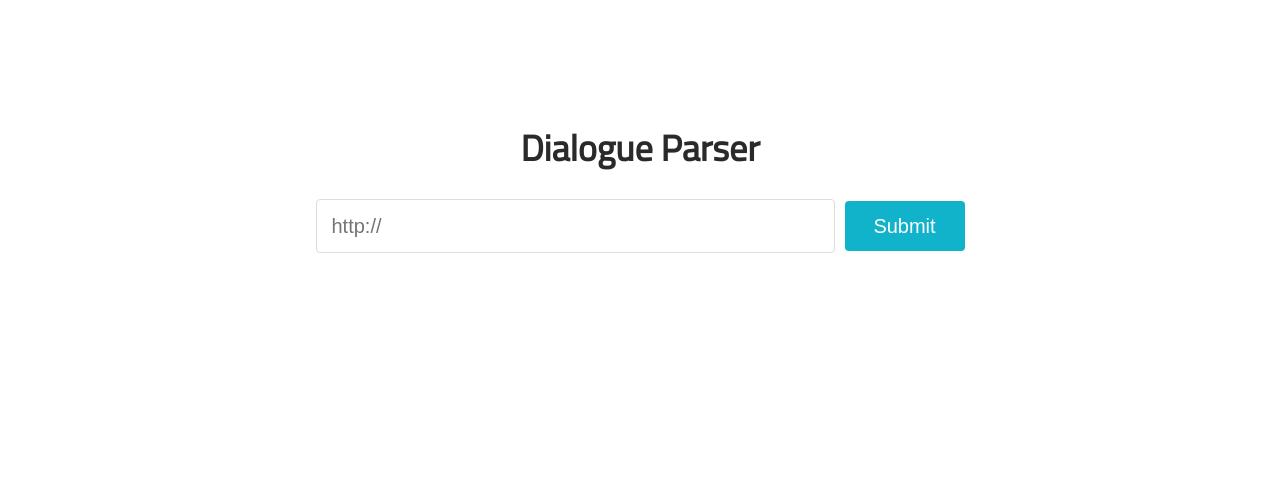
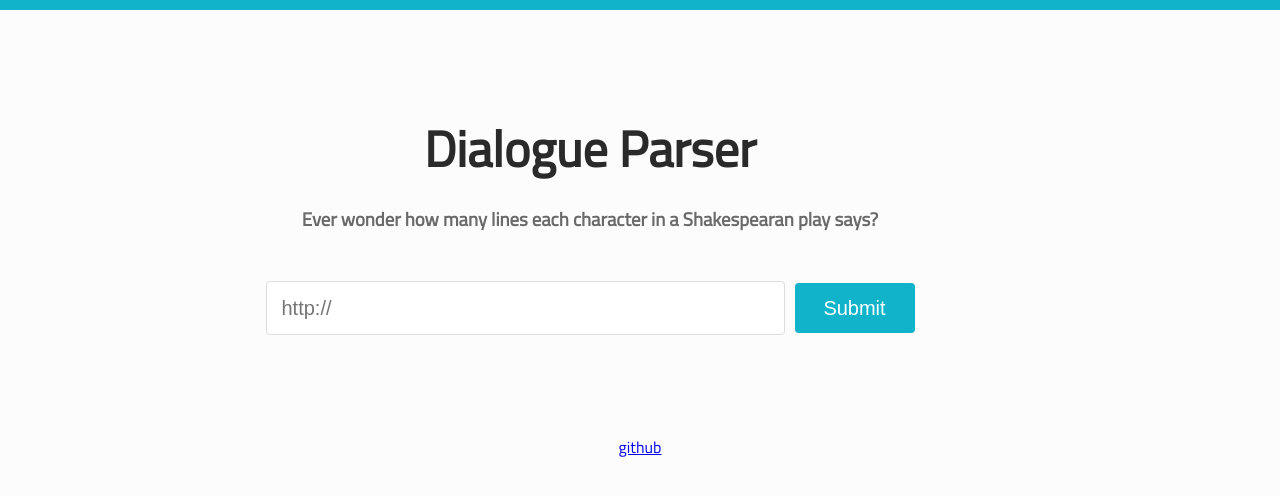
Before and after one commit to anyu/dialogue-parser, a React app: page / in a window 1280 px wide. Shown: the top 496 px of the page. Built offline with nearby package versions, Linux system fonts and the light colour scheme.

Commit message:
(style) Add overall theme styling, footer

```diff
--- a/client/src/components/App.js
+++ b/client/src/components/App.js
@@ -2,6 +2,7 @@ import React from 'react';
 
 import Search from './Search';
 import Results from './Results';
+import Footer from './Footer';
 
 const http = require('http');
 const xml2js = require('xml2js'),
@@ -109,10 +110,16 @@ class App extends React.Component {
   render() {
     return (
       <div className="container">
-        <Search submitURL={this.submitURL}/>
-        { this.state.numLines ?
-          <Results numLines={this.state.numLines}/> : null
-        }
+        <div className="accent"></div>
+        <div className="innerContainer">
+          <h1>Dialogue Parser</h1>
+          <h3>Ever wonder how many lines each character in a Shakespearan play says?</h3>
+          <Search submitURL={this.submitURL}/>
+          { this.state.numLines ?
+            <Results numLines={this.state.numLines}/> : null
+          }
+        </div>
+        <Footer/>
       </div>
   )}
 }
--- /dev/null
+++ b/client/src/components/Footer.js
@@ -0,0 +1,18 @@
+import React from 'react';
+
+
+class Footer extends React.Component {
+  constructor(props) {
+    super(props);
+  }
+
+  render() {
+    return (
+      <div className="footer">
+        <p><a href="https://github.com/anyu/dialogue-parser" target="blank">github</a></p>
+      </div>
+    )
+  }
+}
+
+export default Footer;
--- a/client/src/components/Results.js
+++ b/client/src/components/Results.js
@@ -8,7 +8,7 @@ class Results extends React.Component {
 
   render() {
     return (
-      <div id="results">
+      <div className="results">
         {this.props.numLines ? this.props.numLines.map((character, index) => {
           return (
             <div className="charLineCount" key={index}>{character[1]} {character[0]}</div>
--- a/client/src/components/Search.js
+++ b/client/src/components/Search.js
@@ -19,7 +19,6 @@ class Search extends React.Component {
   render() {
     return (
       <div className="search">
-        <h1>Dialogue Parser</h1>
         <div className="form_container">
           <form onSubmit={(e)=> this.props.submitURL(this.state.inputURL, e)}>
             <input type="text" placeholder="http://" onChange={this.captureInput}/>
--- a/public/assets/styles/styles.css
+++ b/public/assets/styles/styles.css
@@ -1,10 +1,24 @@
+#root {
+  margin: 0;
+  padding: 0;
+}
+
 body, p {
   font-family: 'Titillium Web', 'Helvetica Neue Light', 'Helvetica Neue', 'Helvetica', 'Arial', sans-serif;
   color: #2a2a2a;
+  margin: 0;
+  padding: 0;
 }
 
 h1 {
-  font-size: 36px;
+  font-size: 50px;
+  margin: 0;
+  padding: 0;
+}
+
+h3 {
+  padding-bottom: 30px;
+  color: #6a6a6a;
 }
 
 input {
@@ -31,11 +45,29 @@ button {
 }
 
 .container {
-  width: 980px;
-  margin: 120px auto;
+  background: #fcfcfc;
+  height: 600px;
 }
 
-.search {
-  margin: auto;
+.innerContainer {
+  height: auto;
+  width: 980px;
+  padding: 100px;
   text-align: center;
+
 }
+
+.accent {
+  height: 10px;
+  background-color: #10b3ca;
+}
+
+.results {
+  text-align: left;
+  font-size: 20px;
+}
+
+.footer {
+  text-align: center;
+  margin-bottom: 60px;
+}
```
